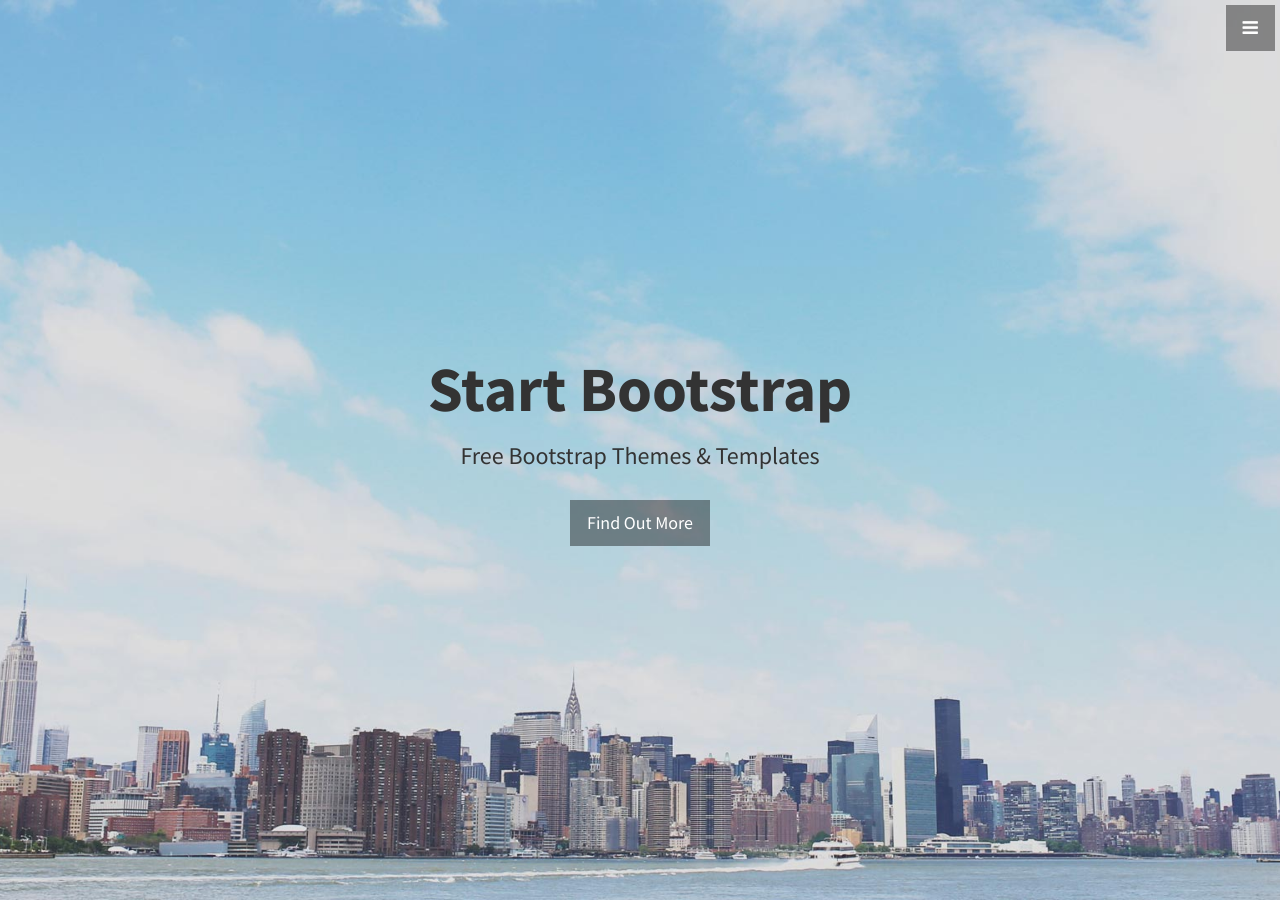
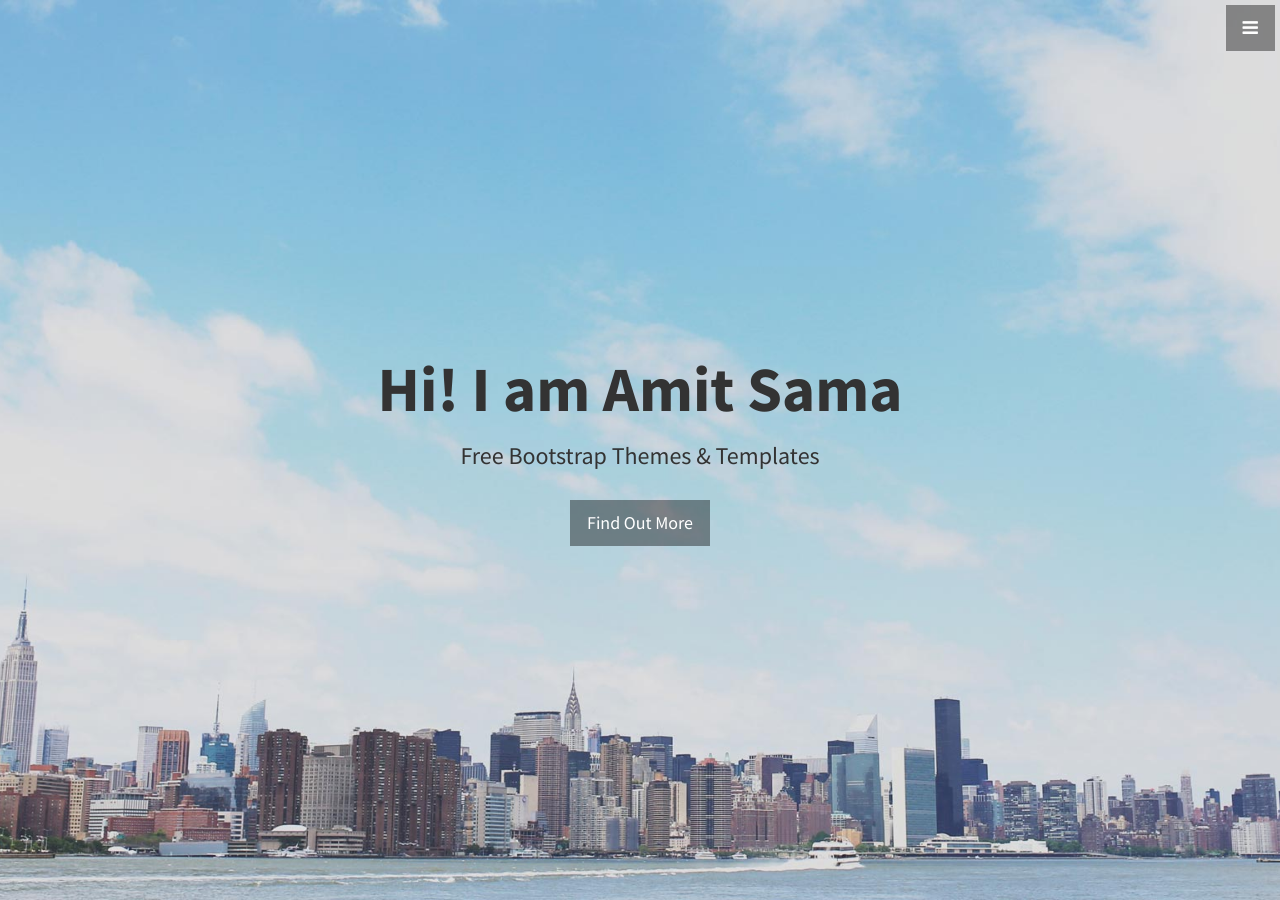
Before and after one commit to AmitSama/amitsama.github.io, a Jekyll site: the page built from index.html, in a window 1280 px wide and 900 px high. Built offline with Jekyll 4.4.1, drawn with Linux system fonts in a browser that asks for light colours.

Commit message:
header.html - change name

```diff
--- a/_includes/header.html
+++ b/_includes/header.html
@@ -1,6 +1,6 @@
 <header id="top" class="header">
   <div class="text-vertical-center">
-    <h1>Start Bootstrap</h1>
+    <h1>Hi! I am Amit Sama</h1>
     <h3>Free Bootstrap Themes &amp; Templates</h3>
     <br>
     <a href="#about" class="btn btn-dark btn-lg">Find Out More</a>
```
